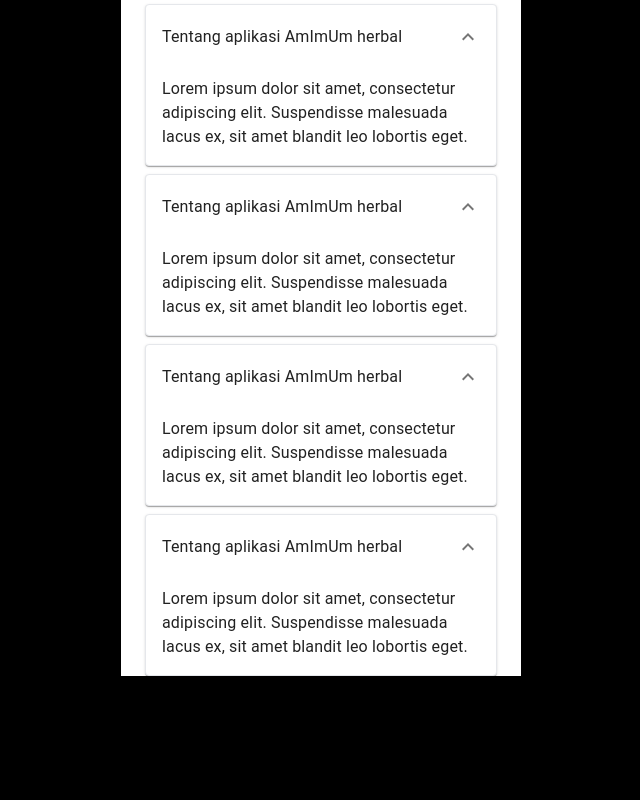
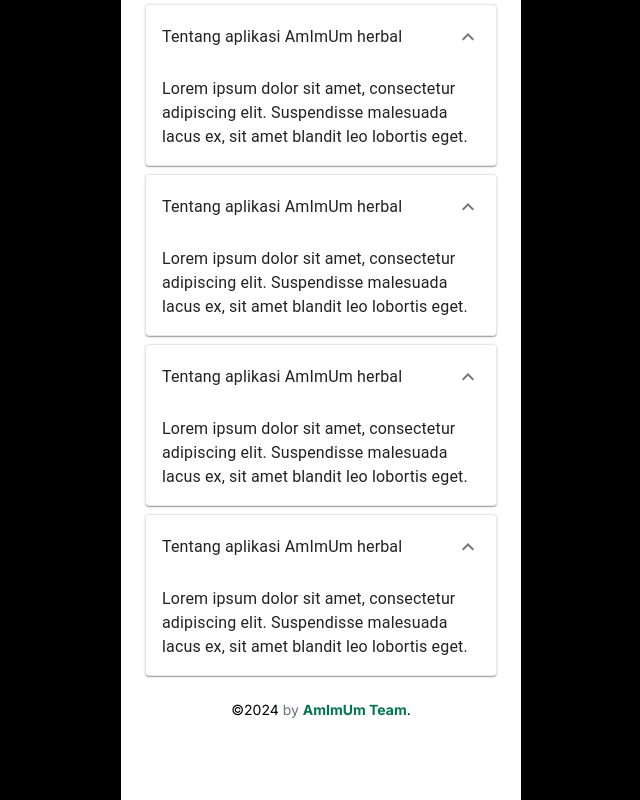
Before and after one commit to imanmaris99/AMIMUM-Project-FE, a Next.js app in the folder amimum/: page / in a window 1280 px wide. Shown: the part 1140-1940 px from the top of the page, without its empty margins (319-959 px from the left). Before the commit the page ends 1816 px from the top, so only its background shows below. Built offline with nearby package versions, Linux system fonts and the light colour scheme.

Commit message:
refactor: adding pb-20 for spacing between content and navbar

```diff
--- a/amimum/src/app/page.tsx
+++ b/amimum/src/app/page.tsx
@@ -64,7 +64,7 @@
   };
 
   return (
-    <main>
+    <main className="pb-20">
       {/* Header */}
       <header>
         <div className="flex justify-between items-center mt-14 mx-6">
@@ -166,6 +166,13 @@
             content="Lorem ipsum dolor sit amet, consectetur adipiscing elit. Suspendisse malesuada lacus ex, sit amet blandit leo lobortis eget."
           />
         </div>
+
+        <div className="mx-6 mt-6 flex justify-center items-center">
+          <p className="text-sm">
+            ©2024 <span className="text-gray-500">by</span>{" "}
+            <span className="font-bold text-customGreen1">AmImUm Team</span>.
+          </p>
+        </div>
       </section>
     </main>
   );
```
